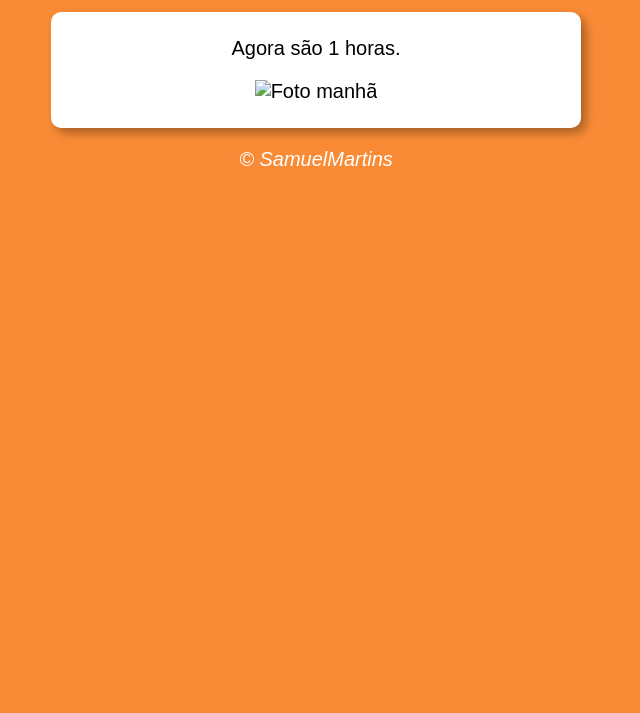
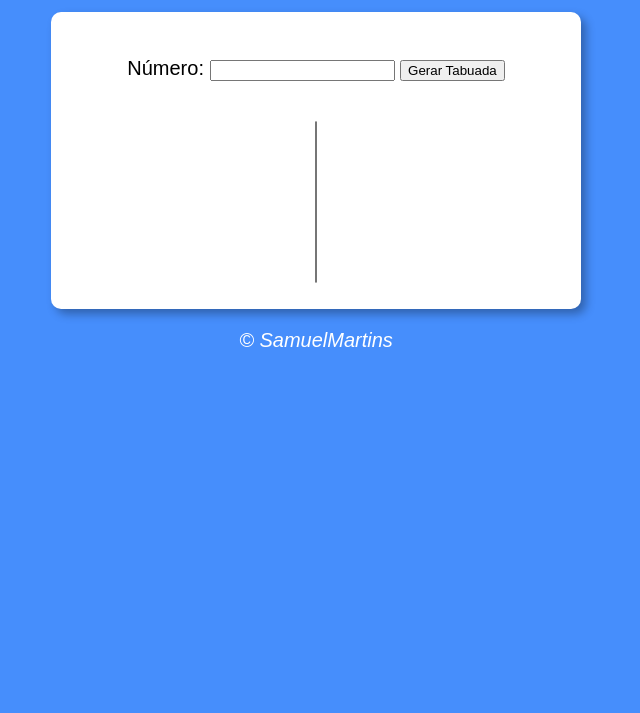
Before and after one commit to SamuelMartins21/Estudos-Javascript, a plain HTML site: page ex03/modelo.html in a window 1280 px wide. Shown: the part 87-800 px from the top of the page, without its empty margins (324-964 px from the left). Drawn offline with Linux system fonts and the light colour scheme.

Commit message:
Terminando ex3

```diff
--- a/ex01/script.js
+++ b/ex01/script.js
@@ -3,7 +3,7 @@ function carregar() {
     var img = window.document.getElementById('imagem')
     var data = new Date()
     //var hora = data.getHours()
-    var hora = 1
+    var hora = 10
     msg.innerHTML = `Agora são ${hora} horas.`
     if(hora >= 0 && hora < 12){
         img.src = 'Fotos/manhã-300.jpg'
--- a/ex03/modelo.html
+++ b/ex03/modelo.html
@@ -6,16 +6,16 @@
     <title>Modelo de exercicio</title>
     <link rel="stylesheet" href="style.css">
 </head>
-<body onload="carregar()">
+<body>
     <header>
-        <h1>Hora do dia</h1>
+        <h1>Tabuada</h1>
     </header>
     <section>
-        <div id="msg">
-
+        <div id="dados">
+            <p>Número: <input type="number" name="txtn" id="txtn"> <input type="button" value="Gerar Tabuada" onclick="tabuada()"></p>
         </div>
-        <div id ="foto">
-            <img id = "imagem" src="Fotos/manhã-300.jpg" alt="Foto manhã">
+        <div>
+            <select name="tabuada" id="seltab" size = "10"></select>
         </div>
     </section>
     <footer>
--- a/ex03/script.js
+++ b/ex03/script.js
@@ -1,18 +1,18 @@
-function carregar() {
-    var msg = window.document.getElementById('msg')
-    var img = window.document.getElementById('imagem')
-    var data = new Date()
-    //var hora = data.getHours()
-    var hora = 1
-    msg.innerHTML = `Agora são ${hora} horas.`
-    if(hora >= 0 && hora < 12){
-        img.src = 'Fotos/manhã-300.jpg'
-        document.body.style.background = '#F98B36'
-    } else if(hora >= 12 && hora < 18){
-        img.src = 'Fotos/tarde-300.jpg'
-        document.body.style.background = '#221D3D'
+function tabuada() {
+    var num = document.getElementById('txtn')
+    var tab = document.getElementById('seltab')
+
+    if (num.value.length == 0) {
+        window.alert('Por favor digite um numero')
     } else {
-        img.src = 'Fotos/noite-300.jpg'
-        document.body.style.background = '#132029'
+        var n = Number(num.value)
+        tab.innerHTML = ''
+        for(var c = 1; c <= 10; c++){
+            var item = document.createElement('option')
+            item.value = `tab${c}`
+            item.text = `${n} x ${c} = ${ n * c}`
+            tab.appendChild(item)
+        }
     }
+
 }
```
